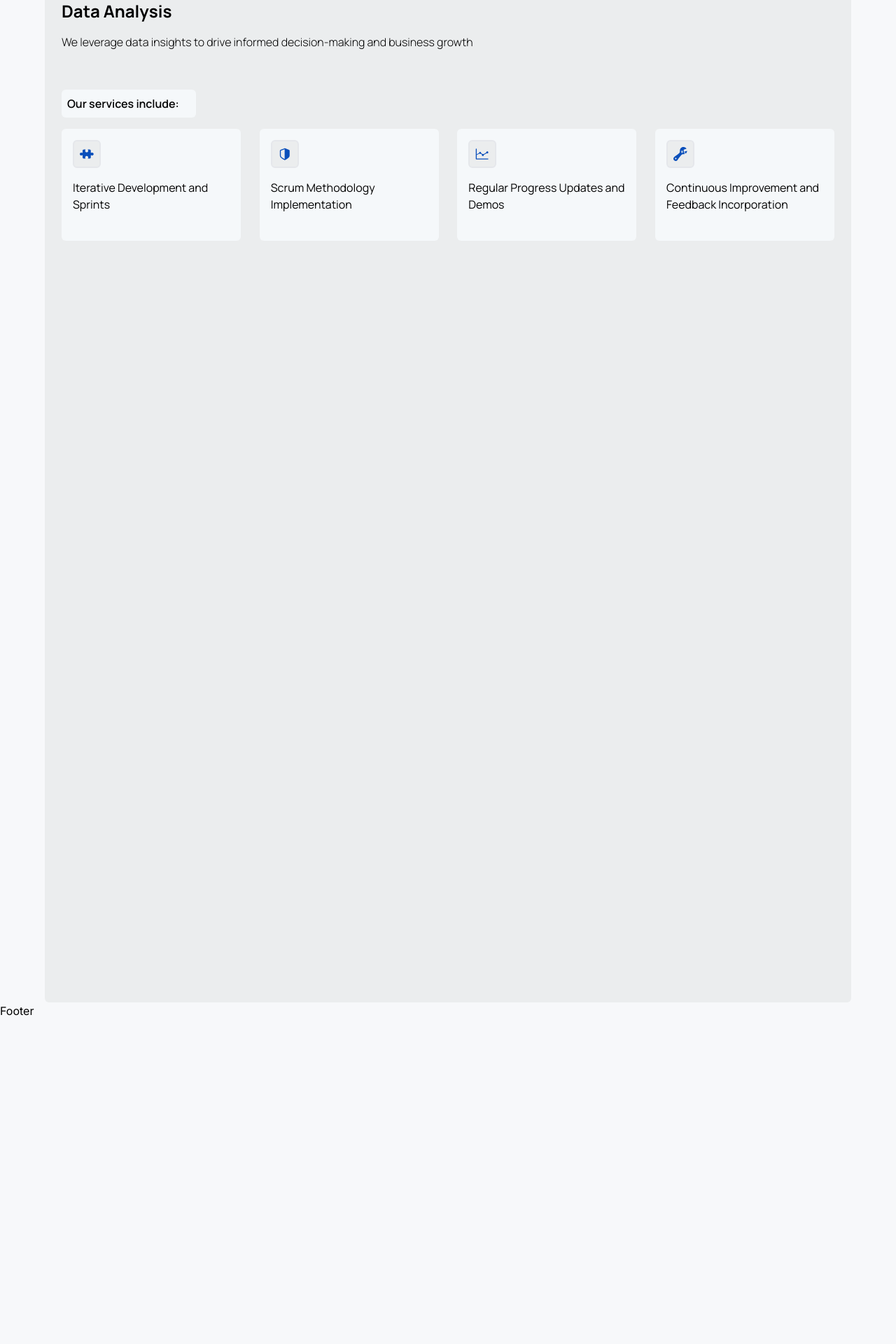
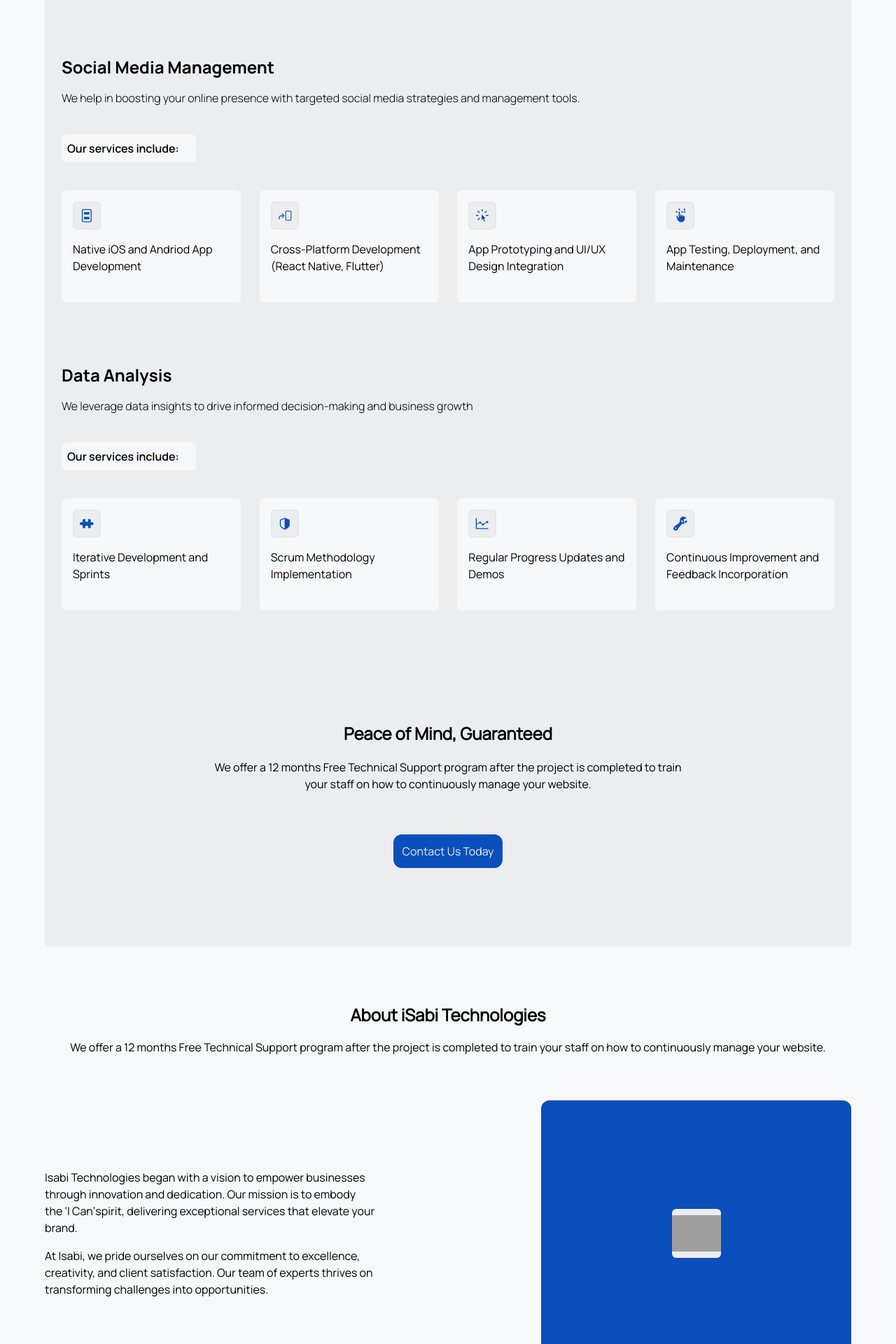
Before and after one commit to Baouldguyd/isabi-tech, a Next.js app: page / in a window 1280 px wide. Shown: the part 4040-5960 px from the top of the page at 70% size. Before the commit the page ends 5520 px from the top, so only its background shows below. Built offline with nearby package versions, Linux system fonts and the light colour scheme; grey boxes are pictures that could not be loaded.

Commit message:
testimonial

```diff
--- /dev/null
+++ b/src/components/Main/AboutUs.tsx
@@ -0,0 +1,41 @@
+import React from "react";
+import Logo from "@/assets/Logo/Logo.png"
+
+const AboutUs = () => {
+  return (
+    <div className=" mt-[5rem] font-[manrope-regular] w-[90%]  m-auto">
+      {/* header */}
+      <p className=" text-center font-extrabold md:text-[1.5rem] mb-[1rem]">About iSabi Technologies</p>
+      <p className=" text-center mb-[4rem]" >
+        {" "}
+        We offer a 12 months Free Technical Support program after the project is
+        completed to train your staff on how to continuously manage your
+        website.
+      </p>
+      {/* content */}
+      <div className=" flex gap-2 justify-between ">
+        {/* text content */}
+        <div className=" flex flex-col gap-4 h-[50%] w-[50%] my-auto">
+          <p className="w-[82%]">
+            Isabi Technologies began with a vision to empower businesses through
+            innovation and dedication. Our mission is to embody the
+            &lsquo;I Can&lsquo;spirit, delivering exceptional services that elevate your brand.
+          </p>
+          <p className="w-[82%] ">
+            At Isabi, we pride ourselves on our commitment to excellence,
+            creativity, and client satisfaction. Our team of experts thrives on
+            transforming challenges into opportunities.
+          </p>
+        </div>
+        {/* image content */}
+        <div className=" w-[443px] h-[380px] flex justify-center items-center bg-[#0A4FBB] rounded-xl">
+        <div className=" w-[70px] h-[70px] bg-[#EBEDEE] rounded-md flex justify-center items-center">
+        <img alt="logo" src="Logo" />
+      </div>
+        </div>
+      </div>
+    </div>
+  );
+};
+
+export default AboutUs;
--- a/src/components/Main/Main.tsx
+++ b/src/components/Main/Main.tsx
@@ -1,12 +1,18 @@
 import React from "react";
 import HeroPage from "./HeroPage";
 import Services from "./Services";
+import AboutUs from "./AboutUs";
+import Project from "./Project";
+import Testimonials from "./Testimonials";
 
 const Main = () => {
   return (
     <div>
       <HeroPage />
       <Services />
+      <AboutUs/>
+      <Project/>
+      <Testimonials/>
     </div>
   );
 };
--- /dev/null
+++ b/src/components/Main/Project.tsx
@@ -0,0 +1,63 @@
+import ArrowRightIcon from "@/assets/ArrowRightIcon";
+import React from "react";
+
+const Project = () => {
+  const client = [
+    {
+      name: "CEO Gym",
+      type: "Website",
+      link: "",
+    },
+
+    {
+      name: "Frienzy Kitchen",
+      type: "Mobile App",
+      link: "",
+    },
+
+    {
+      name: "Zendove",
+      type: "Mobile App",
+      link: "",
+    },
+  ];
+  return (
+    <div className="mt-[5rem] font-[manrope-regular] w-[90%]  m-auto">
+      {/* success stories */}
+      <div>
+        <p className="text-center font-extrabold md:text-[1.5rem] mb-[0.7rem] ">
+          Success Stories: Our Work in Action
+        </p>
+        <p className="  text-center mb-[4rem]">
+          Discover a portfolio of visually stunning and strategically crafted
+          past digital projects that showcase our creativity and expertise.
+        </p>
+      </div>
+      {/* success cards */}
+      <div className=" flex gap-2 justify-between">
+        {/* card */}
+        {client.map((item, index) => (
+          <div key={index} className="w-[413px] h-[426px] bg-[#0A4FBB] rounded-xl flex relative ">
+            {/* clients */}
+            <div className=" bg-[#F5F8FA] p-6 h-[90px] flex justify-between w-[90%] m-auto border-4 border-[#EEF3F6] rounded-md absolute bottom-4 left-5">
+              {/* client details */}
+              <span className="h-full my-auto ">
+                <p className=" font-bold text-[0.9rem]">{item.name}</p>
+                <p className=" font-semibold text-[0.8rem]">{item.type}</p>
+              </span>
+              <span className="w-[32.5px] h-[32.5px] my-auto flex items-center justify-center rounded-full bg-[#0A4FBB]">
+                <ArrowRightIcon />
+              </span>
+            </div>
+          </div>
+        ))}
+
+      </div>
+      <div className=" flex justify-center mt-[5rem] ">
+    <button className=" bg-[#0A4FBB] p-[16px] text-[#EBEDEE] rounded-lg">View All Projects</button>
+      </div>
+    </div>
+  );
+};
+
+export default Project;
--- a/src/components/Main/Services.tsx
+++ b/src/components/Main/Services.tsx
@@ -167,7 +167,6 @@
       text: "Resource Allocation and Task Assignment",
       icon: <TaskIcon />,
     },
-
   ];
 
   const agileMethodology = [
@@ -186,8 +185,7 @@
     {
       text: "Continuous Improvement and Feedback Incorporation",
       icon: <FeedbackIcon />,
-    }
-
+    },
   ];
 
   const dataAnalysis = [
@@ -206,14 +204,11 @@
     {
       text: "Continuous Improvement and Feedback Incorporation",
       icon: <BugIcon />,
-    }
-
+    },
   ];
 
-
-
   return (
-    <div className=" h-[300rem] bg-[#EBEDEE] rounded-md font-[manrope-regular] w-[90%] m-auto ">
+    <div className=" h-auto bg-[#EBEDEE] rounded-md font-[manrope-regular] w-[90%] m-auto ">
       {/* Our services */}
       <div className=" h-[10rem]  p-7 flex flex-col gap-2">
         <h1 className="  font-[manrope-extraBold] text-center text-[30px]  font-bold  ">
@@ -312,7 +307,7 @@
         </div>
 
         {/* Mobile App Development */}
-        <div className=" flex flex-col gap-4 ">
+        <div className=" flex flex-col gap-4 mt-[4rem] ">
           <p className=" font-[manrope-bold] md:text-2xl mt-6 ">
             Mobile App Development
           </p>
@@ -321,7 +316,7 @@
             enhance user experience and engagement.
           </p>
 
-          <div className=" h-[2.5rem] w-[12rem] rounded-md p-2 bg-[#F5F8FA] mt-10">
+          <div className=" h-[2.5rem] w-[12rem] rounded-md p-2 bg-[#F5F8FA]  mt-6 mb-6">
             <p className=" font-[manrope-semibold]">Our services include:</p>
           </div>
           <div className=" flex gap-4 justify-between">
@@ -343,7 +338,7 @@
           </div>
 
           {/* Business Promotion */}
-          <div className=" flex flex-col gap-4 ">
+          <div className=" flex flex-col gap-4 mt-[4rem]">
             <p className=" font-[manrope-bold] md:text-2xl mt-6 ">
               Business Promotion
             </p>
@@ -351,7 +346,7 @@
               At iSabiTech, we help you maximize visibility & growth through
               strategic marketing solutions.
             </p>
-            <div className=" h-[2.5rem] w-[12rem] rounded-md p-2 bg-[#F5F8FA] mt-10">
+            <div className=" h-[2.5rem] w-[12rem] rounded-md p-2 bg-[#F5F8FA] mt-6 mb-6">
               <p className=" font-[manrope-semibold]">Our services include:</p>
             </div>
 
@@ -374,15 +369,18 @@
             </div>
 
             {/* Brand Design */}
-              <div  className=" flex flex-col gap-4 ">
+            <div className=" flex flex-col gap-4 mt-[4rem] ">
               <p className=" font-[manrope-bold] md:text-2xl mt-6 ">
                 Brand Design
               </p>
               <p className=" font-[manrope-light] ">
-            We help you define your business identity with unique & impactful branding designs..
+                We help you define your business identity with unique &
+                impactful branding designs..
               </p>
-            <div className=" h-[2.5rem] w-[12rem] rounded-md p-2 bg-[#F5F8FA] mt-10">
-              <p className=" font-[manrope-semibold]">Our services include:</p>
+              <div className=" h-[2.5rem] w-[12rem] rounded-md p-2 bg-[#F5F8FA] mt-6 mb-6">
+                <p className=" font-[manrope-semibold]">
+                  Our services include:
+                </p>
               </div>
               <div>Branding and Identity</div>
               <div className=" flex gap-4 justify-between">
@@ -404,18 +402,24 @@
               </div>
 
               {/* Project Management */}
-            <div  className=" flex flex-col gap-4 ">
+              <div className=" flex flex-col gap-4 mt-[4rem]">
                 <p className=" font-[manrope-bold] md:text-2xl mt-6 ">
                   Project Management
                 </p>
                 <p className=" font-[manrope-light] ">
-            Our experienced project management team ensures that your projects are delivered on time, within budget,
-             and according to your specifications. We follow industry-standard methodologies and employ effective communication and collaboration tools to keep you informed throughout the development process.
+                  Our experienced project management team ensures that your
+                  projects are delivered on time, within budget, and according
+                  to your specifications. We follow industry-standard
+                  methodologies and employ effective communication and
+                  collaboration tools to keep you informed throughout the
+                  development process.
                 </p>
-            <div className=" h-[2.5rem] w-[12rem] rounded-md p-2 bg-[#F5F8FA] mt-10">
-              <p className=" font-[manrope-semibold]">Our services include:</p>
+                <div className=" h-[2.5rem] w-[12rem] rounded-md p-2 bg-[#F5F8FA] mt-6 mb-6">
+                  <p className=" font-[manrope-semibold]">
+                    Our services include:
+                  </p>
                 </div>
-            <div>Project Planning and Scoping</div>
+                <div className="mt-6 mb-6">Project Planning and Scoping</div>
                 <div className=" flex flex-row gap-[10rem] ">
                   {projectManagement.map((item, index) => (
                     <div
@@ -435,7 +439,7 @@
                 </div>
 
                 <div>
-            <div>Agile Methodology</div>
+                  <div className="mt-6 mb-6">Agile Methodology</div>
                   <div className="flex gap-4 justify-between  ">
                     {agileMethodology.map((item, index) => (
                       <div
@@ -455,15 +459,18 @@
                   </div>
 
                   {/* Social Media Management */}
-          <div className=" flex flex-col gap-4 ">
+                  <div className=" flex flex-col gap-4 mt-[4rem]">
                     <p className=" font-[manrope-bold] md:text-2xl mt-6 ">
                       Social Media Management
                     </p>
                     <p className=" font-[manrope-light] ">
-            We help in boosting your online presence with targeted social media strategies and management tools.
+                      We help in boosting your online presence with targeted
+                      social media strategies and management tools.
                     </p>
-            <div className=" h-[2.5rem] w-[12rem] rounded-md p-2 bg-[#F5F8FA] mt-10">
-              <p className=" font-[manrope-semibold]">Our services include:</p>
+                    <div className=" h-[2.5rem] w-[12rem] rounded-md p-2 bg-[#F5F8FA] mt-6 mb-6">
+                      <p className=" font-[manrope-semibold]">
+                        Our services include:
+                      </p>
                     </div>
 
                     <div className=" flex gap-4 justify-between">
@@ -478,7 +485,9 @@
                           </div>
                           {/* Text div */}
                           <div>
-                    <p className=" font-[manrope-regular]">{item.text}</p>
+                            <p className=" font-[manrope-regular]">
+                              {item.text}
+                            </p>
                           </div>
                         </div>
                       ))}
@@ -486,15 +495,18 @@
                   </div>
 
                   {/* Data Analysis */}
-          <div className=" flex flex-col gap-4 ">
+                  <div className=" flex flex-col gap-4 mt-[4rem]">
                     <p className=" font-[manrope-bold] md:text-2xl mt-6 ">
                       Data Analysis
                     </p>
                     <p className=" font-[manrope-light] ">
-            We leverage data insights to drive informed decision-making and business growth
+                      We leverage data insights to drive informed
+                      decision-making and business growth
                     </p>
-            <div className=" h-[2.5rem] w-[12rem] rounded-md p-2 bg-[#F5F8FA] mt-10">
-              <p className=" font-[manrope-semibold]">Our services include:</p>
+                    <div className=" h-[2.5rem] w-[12rem] rounded-md p-2 bg-[#F5F8FA] mt-6 mb-6">
+                      <p className=" font-[manrope-semibold]">
+                        Our services include:
+                      </p>
                     </div>
 
                     <div className=" flex gap-4 justify-between">
@@ -509,10 +521,24 @@
                           </div>
                           {/* Text div */}
                           <div>
-                    <p className=" font-[manrope-regular]">{item.text}</p>
+                            <p className=" font-[manrope-regular]">
+                              {item.text}
+                            </p>
                           </div>
                         </div>
                       ))}
+                    </div>
+                  </div>
+
+                  <div className="mt-[10rem] flex flex-col items-center justify-center gap-5 mb-[7rem]">
+                    <h1 className="font-extrabold text-2xl" >Peace of Mind, Guaranteed</h1>
+                    <p className="  text-center mb-10">
+                      {" "}
+                      We offer a 12 months Free Technical Support program after
+                      the project is completed to train <br /> your staff on how to
+                      continuously manage your website.
+                    </p>
+                    <button className=" bg-[#0A4FBB] p-3 rounded-xl text-[#EBEDEE]">Contact Us Today</button>
                   </div>
                 </div>
               </div>
@@ -521,8 +547,6 @@
         </div>
       </div>
     </div>
-      </div>
-
   );
 };
 
--- /dev/null
+++ b/src/components/Main/Testimonials.tsx
@@ -0,0 +1,87 @@
+import Star from "@/assets/Icon/Star";
+import React from "react";
+
+const Testimonials = () => {
+  const testimonials = [
+    {
+      image: "",
+      name: "John Doe",
+      type: "CEO, XYZ Company",
+      statement:
+        "Isabi Technologies exceeded our expectations! Their dedication and expertise helped us reach new heights in our online presence.",
+    },
+    {
+        image: "",
+        name: "Jane Smith",
+        type: "Founder, ABC Inc.",
+        statement:
+          "Isabi Technologies exceeded our expectations!. Working with Isabi was a game-changer! Their creativity and professionalism set them apart from the rest.",
+      },
+      {
+        image: "",
+        name: "John Doe",
+        type: "CEO, XYZ Company",
+        statement:
+          "Isabi Technologies exceeded our expectations! Their dedication and expertise helped us reach new heights in our online presence.",
+      }
+  ];
+  return (
+    <div className="mt-[5rem] font-[manrope-regular] w-[90%]  m-auto">
+      {/* Testimonials */}
+      <div>
+        <p className="text-center font-extrabold md:text-[1.5rem] mb-[0.7rem] ">
+          Testimonials From Clients
+        </p>
+        <p className="  text-center mb-[4rem]">
+          Take a look at what our satisfied clients has to say by collaborating
+          with us to empower their business potential.
+        </p>
+      </div>
+
+      <div className=" flex  justify-between">
+        {testimonials.map((item, index) =>(
+
+            <div key={index} className=" w-[370px] h-[266px]  flex flex-col border-[2px] border-[#FFFFFF] rounded-lg">
+              {/* Profile */}
+              <div className=" h-[40%]  px-6 flex justify-between items-center gap-5 ">
+                <div className=" flex gap-2">
+                  {/* image */}
+                  <span className="w-[50px] h-[50px] rounded-full bg-[#87A1CA]">
+                    img
+                  </span>
+                  {/* name */}
+                  <span>
+                    <p className=" text-[16px] font-bold">{item.name}</p>
+                    {/* type */}
+                    <p className=" text-[14px]">{item.type}</p>
+                  </span>
+                </div>
+
+                {/* star */}
+                <span className=" flex justify-between gap-1">
+                  <Star />
+                  <Star />
+                  <Star />
+                  <Star />
+                  <Star />
+                </span>
+              </div>
+              {/* Testimonial statement */}
+              <div className="h-[60%]  my-auto px-6 pt-8">
+                <p className="w-[95%] text-sm">
+                {item.statement}
+                </p>
+              </div>
+            </div>
+
+
+        ))}
+      </div>
+      <div className=" flex justify-center mt-[5rem] ">
+    <button className=" bg-[#0A4FBB] px-[20px] py-[16px]  text-[#EBEDEE] rounded-lg">View All Testimonials</button>
+      </div>
+    </div>
+  );
+};
+
+export default Testimonials;
```
Also changed, not shown: src/assets/Icon/Star/index.tsx (added, +18 -0 lines). Lines whose indentation alone changed are shown as unchanged.
